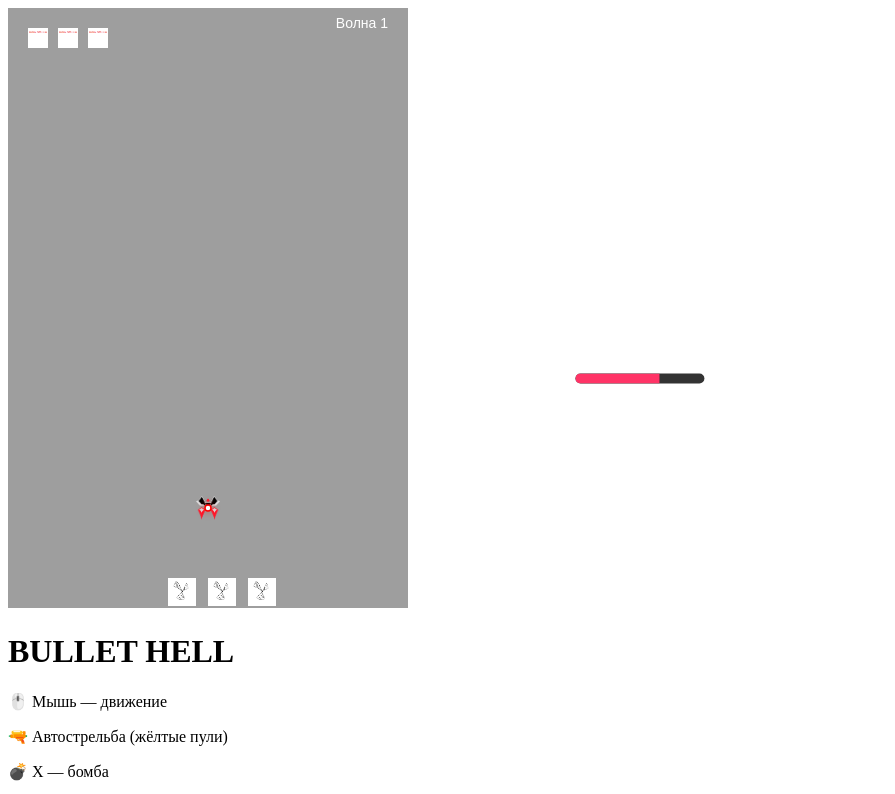
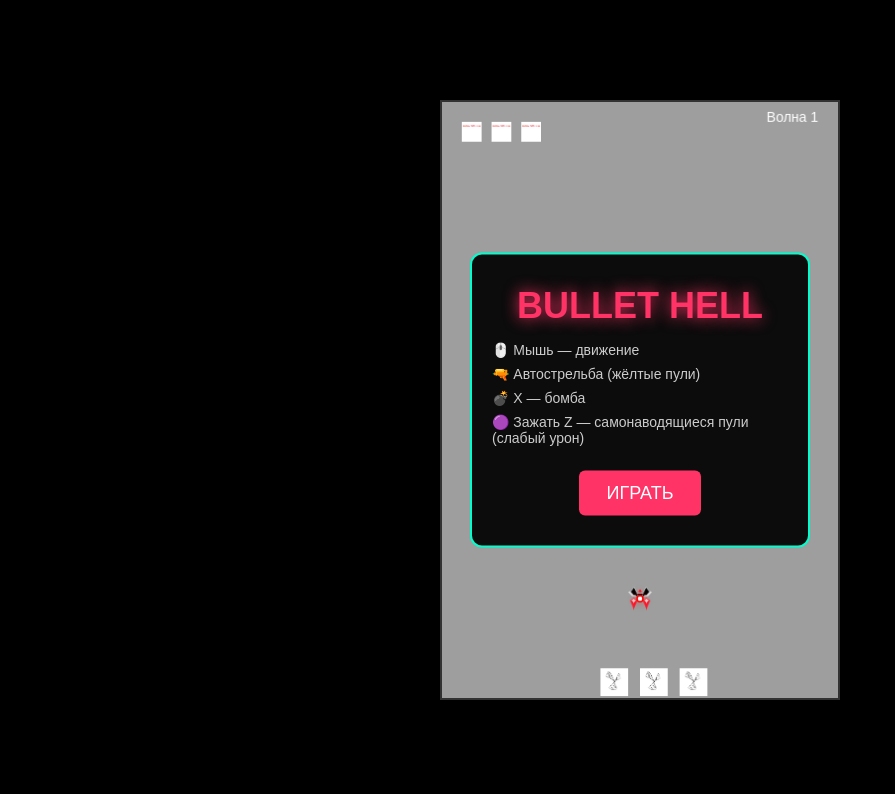
Before and after one commit to noisewaveswork-ops/game-1-2-, a plain HTML site: page index.html in a window 1280 px wide. Shown: the top 794 px of the page, without its empty margins (0-895 px from the left). Drawn offline with Linux system fonts and the light colour scheme.

Commit message:
Update style.css

```diff
--- a/style.css
+++ b/style.css
@@ -1,3 +1,35 @@
+* {
+    margin: 0;
+    padding: 0;
+    box-sizing: border-box;
+}
+
+body {
+    background: #000;
+    display: flex;
+    justify-content: center;
+    align-items: center;
+    height: 100vh;
+    font-family: 'Arial', sans-serif;
+    overflow: hidden;
+    touch-action: none;
+}
+
+#gameContainer {
+    position: relative;
+    width: 100%;
+    max-width: 400px;
+    aspect-ratio: 2/3;
+}
+
+#gameCanvas {
+    width: 100%;
+    height: 100%;
+    display: block;
+    border: 2px solid #333;
+}
+
+/* Загрузочный экран */
 #loadingScreen {
     position: absolute;
     top: 50%;
@@ -9,7 +41,7 @@
     z-index: 40;
 }
 
-#loadingBar {
+#loadingBarContainer {
     width: 200px;
     height: 10px;
     background: #333;
@@ -18,17 +50,96 @@
     overflow: hidden;
 }
 
-#loadingBar::after {
-    content: '';
-    display: block;
+#loadingBar {
     height: 100%;
     width: 0%;
     background: #ff3366;
-    animation: loading 1.5s infinite;
+    transition: width 0.3s ease;
 }
 
-@keyframes loading {
-    0% { width: 0%; }
-    50% { width: 70%; }
-    100% { width: 100%; }
+/* Стартовое меню */
+#startScreen {
+    position: absolute;
+    top: 50%;
+    left: 50%;
+    transform: translate(-50%, -50%);
+    background: rgba(0, 0, 0, 0.92);
+    color: #fff;
+    padding: 30px 20px;
+    text-align: center;
+    border-radius: 12px;
+    border: 2px solid #00ffcc;
+    z-index: 30;
+    width: 85%;
+    max-width: 340px;
 }
+
+#startScreen h1 {
+    font-size: 36px;
+    color: #ff3366;
+    text-shadow: 0 0 15px #ff3366;
+    margin-bottom: 15px;
+}
+
+.controls {
+    margin: 15px 0;
+    font-size: 14px;
+    text-align: left;
+    display: flex;
+    flex-direction: column;
+    gap: 8px;
+}
+
+.controls p {
+    color: #ccc;
+    margin: 0;
+}
+
+#gameOver {
+    position: absolute;
+    top: 50%;
+    left: 50%;
+    transform: translate(-50%, -50%);
+    background: rgba(0, 0, 0, 0.9);
+    color: #fff;
+    padding: 30px 20px;
+    text-align: center;
+    border-radius: 10px;
+    border: 2px solid #ff0000;
+    z-index: 20;
+    width: 80%;
+}
+
+#gameOver h2 {
+    font-size: 28px;
+    color: #ff0000;
+    margin-bottom: 15px;
+}
+
+#finalScore {
+    font-size: 20px;
+    margin-bottom: 15px;
+    color: #fff;
+}
+
+button {
+    background: #ff3366;
+    color: #fff;
+    border: none;
+    padding: 12px 28px;
+    font-size: 18px;
+    cursor: pointer;
+    border-radius: 6px;
+    transition: all 0.3s;
+    margin-top: 10px;
+}
+
+button:hover {
+    background: #ff5a7a;
+    transform: scale(1.05);
+    box-shadow: 0 0 15px rgba(255, 51, 102, 0.6);
+}
+
+.hidden {
+    display: none !important;
+}
```
